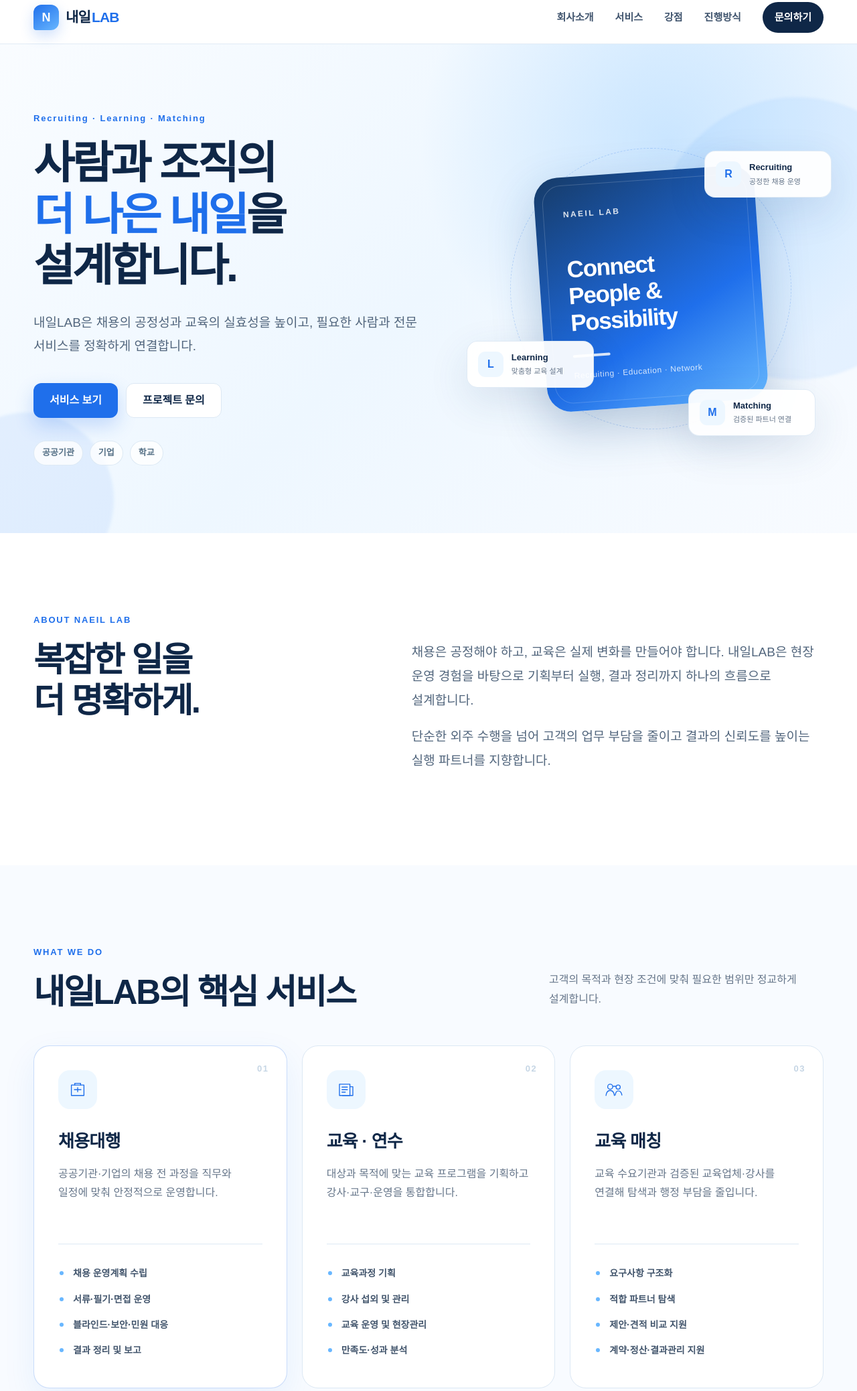
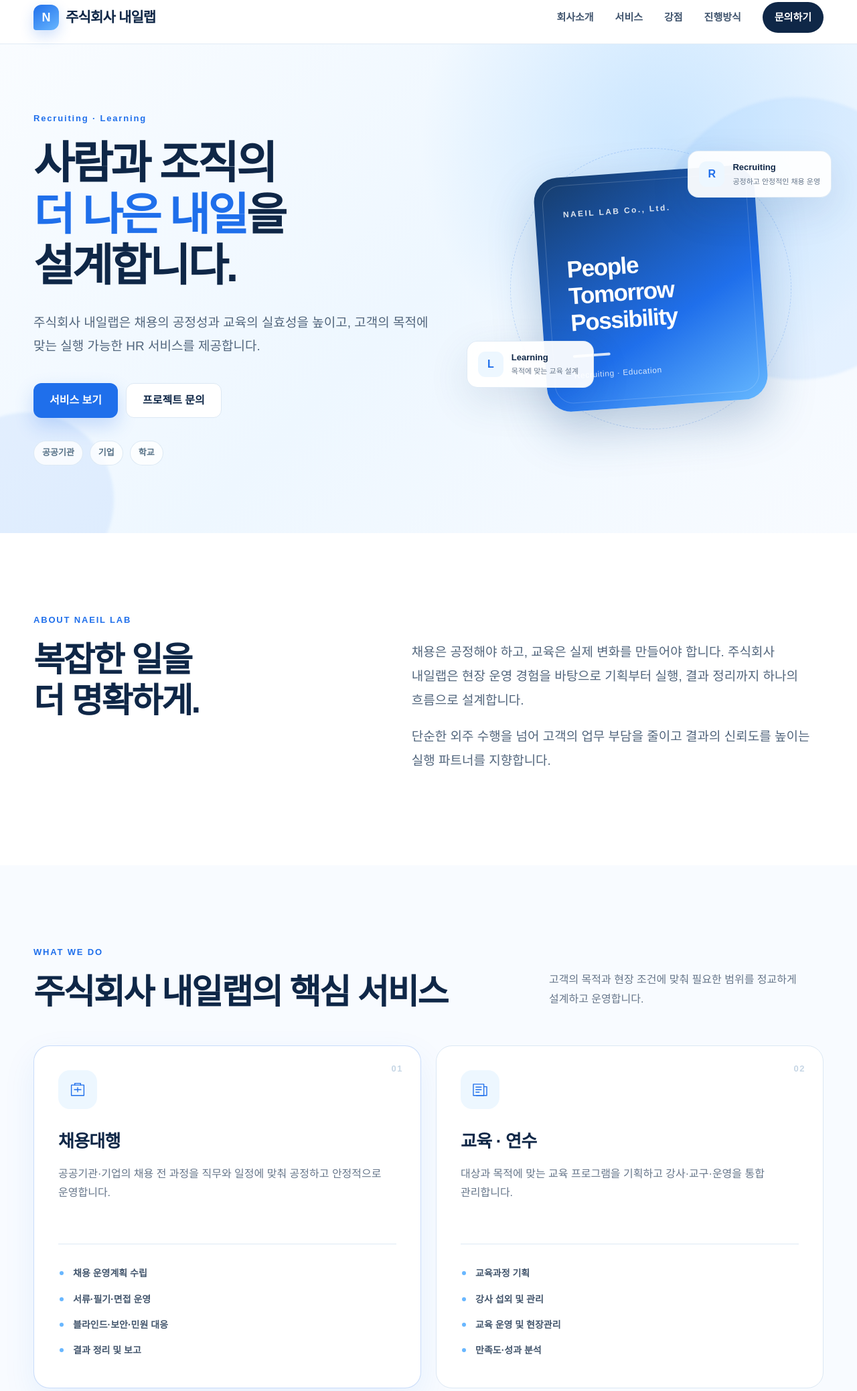
Before and after one commit to naeillab2026-lang/my-first-website, a plain HTML site: page index.html in a window 1280 px wide. Shown: the part 13-2090 px from the top of the page at 67% size. Drawn offline with Linux system fonts and the light colour scheme.

Commit message:
회사명 정확화 및 교육매칭 제거, 회사정보 반영

```diff
--- a/index.html
+++ b/index.html
@@ -3,8 +3,8 @@
 <head>
   <meta charset="UTF-8">
   <meta name="viewport" content="width=device-width, initial-scale=1.0">
-  <meta name="description" content="내일LAB은 공공기관·기업·학교를 위한 채용대행, 교육·연수, 교육 매칭 서비스를 제공합니다.">
-  <title>내일LAB | 사람과 조직의 내일을 설계합니다</title>
+  <meta name="description" content="주식회사 내일랩은 공공기관·기업·학교를 위한 채용대행과 교육·연수 서비스를 제공합니다.">
+  <title>주식회사 내일랩 | 채용대행 · 교육 · 연수</title>
   <link rel="stylesheet" href="style.css">
 </head>
 <body>
@@ -12,9 +12,9 @@
 
   <header class="site-header" id="top">
     <div class="nav-wrap">
-      <a class="brand" href="#top" aria-label="내일LAB 홈">
+      <a class="brand" href="#top" aria-label="주식회사 내일랩 홈">
         <span class="brand-mark">N</span>
-        <span class="brand-text">내일<span>LAB</span></span>
+        <span class="brand-text">주식회사 내일랩</span>
       </a>
 
       <button class="menu-toggle" type="button" aria-expanded="false" aria-controls="main-nav">
@@ -38,11 +38,11 @@
       <div class="hero-bg hero-bg-two"></div>
       <div class="container hero-grid">
         <div class="hero-copy">
-          <p class="eyebrow">Recruiting · Learning · Matching</p>
+          <p class="eyebrow">Recruiting · Learning</p>
           <h1>사람과 조직의<br><strong>더 나은 내일</strong>을 설계합니다.</h1>
           <p class="hero-description">
-            내일LAB은 채용의 공정성과 교육의 실효성을 높이고,
-            필요한 사람과 전문 서비스를 정확하게 연결합니다.
+            주식회사 내일랩은 채용의 공정성과 교육의 실효성을 높이고,
+            고객의 목적에 맞는 실행 가능한 HR 서비스를 제공합니다.
           </p>
           <div class="hero-actions">
             <a class="btn btn-primary" href="#services">서비스 보기</a>
@@ -59,22 +59,18 @@
           <div class="orbit orbit-one"></div>
           <div class="orbit orbit-two"></div>
           <div class="visual-card visual-card-main">
-            <span class="visual-label">NAEIL LAB</span>
-            <strong>Connect<br>People & Possibility</strong>
+            <span class="visual-label">NAEIL LAB Co., Ltd.</span>
+            <strong>People<br>Tomorrow<br>Possibility</strong>
             <div class="visual-line"></div>
-            <p>Recruiting · Education · Network</p>
+            <p>Recruiting · Education</p>
           </div>
           <div class="floating-card floating-one">
             <span class="icon-box">R</span>
-            <div><b>Recruiting</b><small>공정한 채용 운영</small></div>
+            <div><b>Recruiting</b><small>공정하고 안정적인 채용 운영</small></div>
           </div>
           <div class="floating-card floating-two">
             <span class="icon-box">L</span>
-            <div><b>Learning</b><small>맞춤형 교육 설계</small></div>
-          </div>
-          <div class="floating-card floating-three">
-            <span class="icon-box">M</span>
-            <div><b>Matching</b><small>검증된 파트너 연결</small></div>
+            <div><b>Learning</b><small>목적에 맞는 교육 설계</small></div>
           </div>
         </div>
       </div>
@@ -89,7 +85,7 @@
         <div class="intro-copy">
           <p>
             채용은 공정해야 하고, 교육은 실제 변화를 만들어야 합니다.
-            내일LAB은 현장 운영 경험을 바탕으로 기획부터 실행, 결과 정리까지
+            주식회사 내일랩은 현장 운영 경험을 바탕으로 기획부터 실행, 결과 정리까지
             하나의 흐름으로 설계합니다.
           </p>
           <p>
@@ -105,19 +101,19 @@
         <div class="section-head">
           <div>
             <p class="section-kicker">WHAT WE DO</p>
-            <h2>내일LAB의 핵심 서비스</h2>
+            <h2>주식회사 내일랩의 핵심 서비스</h2>
           </div>
-          <p>고객의 목적과 현장 조건에 맞춰 필요한 범위만 정교하게 설계합니다.</p>
+          <p>고객의 목적과 현장 조건에 맞춰 필요한 범위를 정교하게 설계하고 운영합니다.</p>
         </div>
 
-        <div class="service-grid">
+        <div class="service-grid" style="grid-template-columns: repeat(2, minmax(0, 1fr));">
           <article class="service-card featured">
             <div class="service-number">01</div>
             <div class="service-icon" aria-hidden="true">
               <svg viewBox="0 0 48 48"><path d="M9 13h30v25H9z"/><path d="M17 13V9h14v4M16 24h16M24 19v10"/></svg>
             </div>
             <h3>채용대행</h3>
-            <p>공공기관·기업의 채용 전 과정을 직무와 일정에 맞춰 안정적으로 운영합니다.</p>
+            <p>공공기관·기업의 채용 전 과정을 직무와 일정에 맞춰 공정하고 안정적으로 운영합니다.</p>
             <ul>
               <li>채용 운영계획 수립</li>
               <li>서류·필기·면접 운영</li>
@@ -132,27 +128,12 @@
               <svg viewBox="0 0 48 48"><path d="M8 11h25v27H8z"/><path d="M33 17h7v21H15M14 18h13M14 24h13M14 30h8"/></svg>
             </div>
             <h3>교육 · 연수</h3>
-            <p>대상과 목적에 맞는 교육 프로그램을 기획하고 강사·교구·운영을 통합합니다.</p>
+            <p>대상과 목적에 맞는 교육 프로그램을 기획하고 강사·교구·운영을 통합 관리합니다.</p>
             <ul>
               <li>교육과정 기획</li>
               <li>강사 섭외 및 관리</li>
               <li>교육 운영 및 현장관리</li>
               <li>만족도·성과 분석</li>
-            </ul>
-          </article>
-
-          <article class="service-card">
-            <div class="service-number">03</div>
-            <div class="service-icon" aria-hidden="true">
-              <svg viewBox="0 0 48 48"><circle cx="15" cy="17" r="6"/><circle cx="34" cy="18" r="5"/><path d="M5 38c1-8 5-12 10-12s9 4 10 12M27 37c1-6 3-10 7-10 5 0 8 4 9 10M22 16h6"/></svg>
-            </div>
-            <h3>교육 매칭</h3>
-            <p>교육 수요기관과 검증된 교육업체·강사를 연결해 탐색과 행정 부담을 줄입니다.</p>
-            <ul>
-              <li>요구사항 구조화</li>
-              <li>적합 파트너 탐색</li>
-              <li>제안·견적 비교 지원</li>
-              <li>계약·정산·결과관리 지원</li>
             </ul>
           </article>
         </div>
@@ -210,30 +191,29 @@
         <div>
           <p class="section-kicker light">CONTACT</p>
           <h2>함께 만들 프로젝트가 있으신가요?</h2>
-          <p>채용대행, 교육·연수, 교육 파트너 매칭이 필요하다면 내일LAB과 상의해 주세요.</p>
+          <p>채용대행 또는 교육·연수 프로젝트가 필요하다면 주식회사 내일랩과 상의해 주세요.</p>
+          <p>전화 031-8077-9015 · 이메일 naeillab@naeillab.ai.kr</p>
         </div>
-        <button class="btn btn-white" id="contact-button" type="button">프로젝트 문의하기</button>
+        <a class="btn btn-white" href="mailto:naeillab@naeillab.ai.kr">이메일 문의하기</a>
       </div>
     </section>
   </main>
 
   <footer class="site-footer">
     <div class="container footer-grid">
-      <a class="brand footer-brand" href="#top">
+      <a class="brand footer-brand" href="#top" aria-label="주식회사 내일랩 홈">
         <span class="brand-mark">N</span>
-        <span class="brand-text">내일<span>LAB</span></span>
+        <span class="brand-text">주식회사 내일랩</span>
       </a>
       <div class="footer-copy">
-        <p>Recruiting · Learning · Matching</p>
-        <small>© <span id="year"></span> NAEIL LAB. All rights reserved.</small>
+        <p>대표자 장미경 · 사업자등록번호 549-81-03933</p>
+        <p>경기도 화성시 동탄기흥로 570-6 · 031-8077-9015</p>
+        <p>naeillab@naeillab.ai.kr · naeillab.ai.kr</p>
+        <small>© <span id="year"></span> 주식회사 내일랩. All rights reserved.</small>
       </div>
     </div>
   </footer>
 
-  <div class="toast" id="toast" role="status" aria-live="polite">
-    문의 채널은 다음 단계에서 연결하겠습니다.
-  </div>
-
   <script src="script.js"></script>
 </body>
 </html>
```
